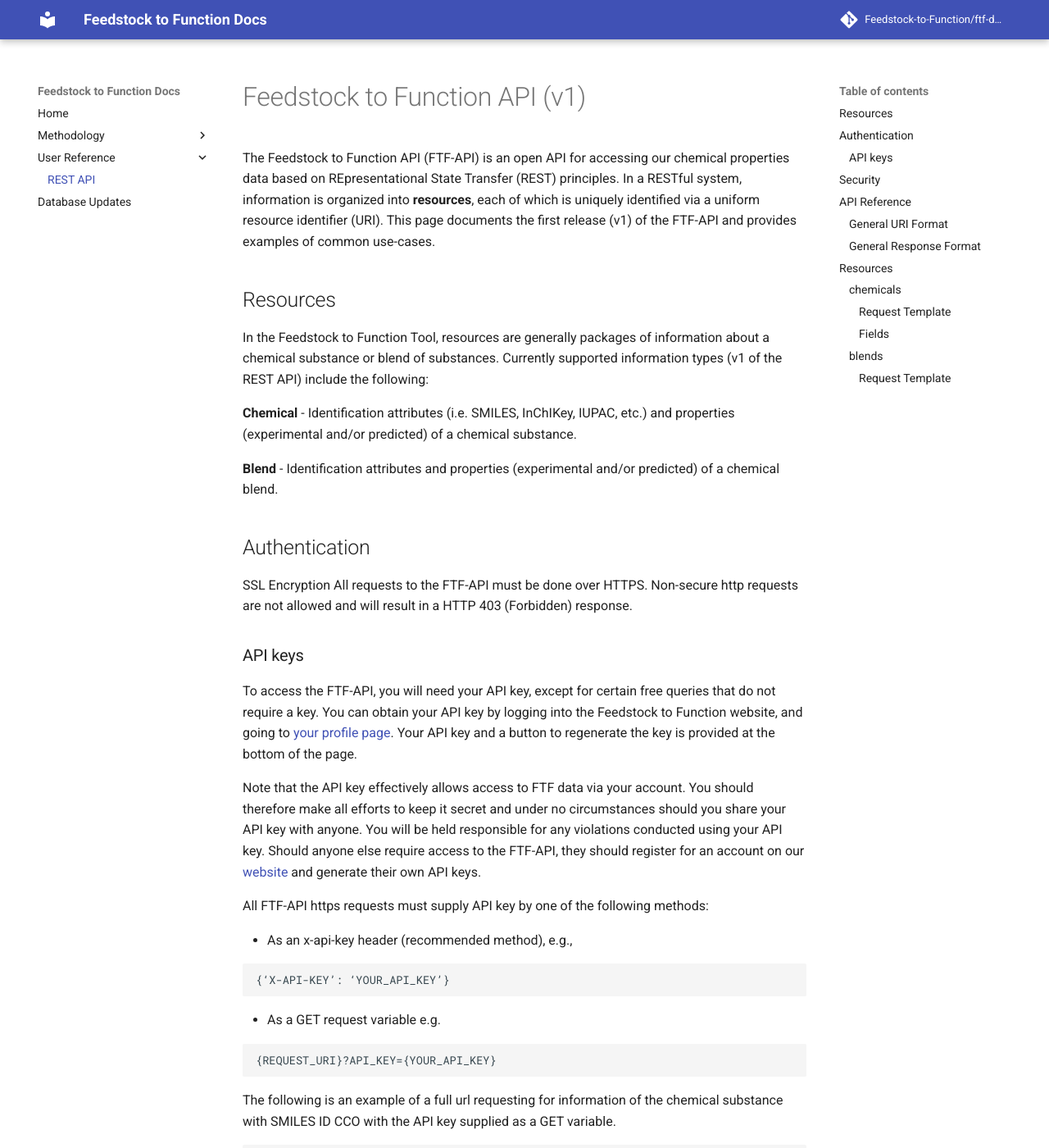
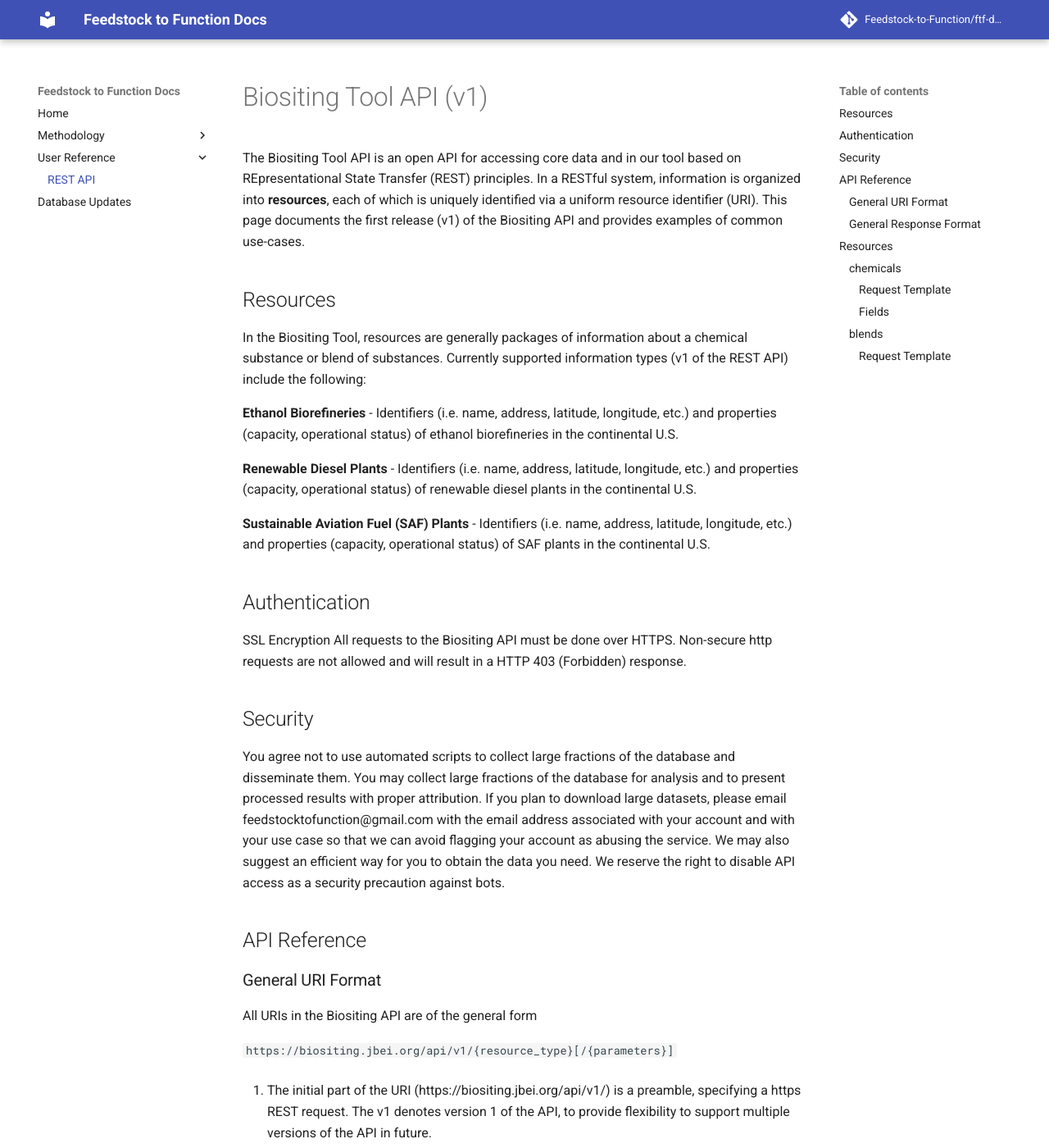
Before and after one commit to tylerhuntington/biositing-docs, an MkDocs documentation site: the page built from docs/user-guide/rest-api.md, in a window 1280 px wide and 1400 px high. Shown: the whole window at 82% size. Built offline with MkDocs 1.6.1 and Material for MkDocs 9.7.7, drawn with Linux system fonts in a browser that asks for light colours; comment, search, counter and statistics services are not loaded; some of the changed text lies outside the part shown.

Commit message:
Start working on docs.

````diff
--- a/docs/user-guide/rest-api.md
+++ b/docs/user-guide/rest-api.md
@@ -1,48 +1,51 @@
-# Feedstock to Function API (v1)
+# Biositing Tool API (v1)
 
-The Feedstock to Function API (FTF-API) is an open API for accessing
-our chemical properties data
+The Biositing Tool API is an open API for accessing
+core data and in our tool
 based on REpresentational State Transfer (REST) principles. In a RESTful system,
 information is organized into **resources**, each of which is uniquely
 identified via a uniform resource identifier (URI). This page documents the
-first release (v1) of the FTF-API and provides examples of common use-cases.
+first release (v1) of the Biositing API and provides examples of common use-cases.
 
 
 <!---
-(While the FTF-API is designed to be code base agnostic and can conceivably be
+(While the Biositing API is designed to be code base agnostic and can conceivably be
 used
 with any programming language supporting basic http requests, a convenient
-wrapper to MAPI has been implemented in the [Python Materials Genomics
+wrapper to the API has been implemented in the [Python Materials Genomics
 (pymatgen)](http://pypi.python.org/pypi/pymatgen) library to facilitate
-researchers in using the MAPI. Please see the [#pymatgen
+researchers in using the API. Please see the [#pymatgen
 wrapper](#pymatgen-wrapper) section.
 --->
 
 ## Resources
-In the Feedstock to Function Tool, resources are generally packages of
+In the Biositing Tool, resources are generally packages of
 information about a chemical substance or blend of substances. Currently
 supported information types (v1 of the REST API) include the following:
 
-**Chemical** - Identification attributes (i.e. SMILES, InChIKey, IUPAC, etc.)
-and properties (experimental and/or predicted) of a chemical
-substance.
+**Ethanol Biorefineries** - Identifiers (i.e. name, address, latitude, longitude, etc.)
+and properties (capacity, operational status) of ethanol biorefineries in the continental U.S.
 
-**Blend** - Identification attributes
-and properties (experimental and/or predicted) of a chemical blend.
+**Renewable Diesel Plants** - Identifiers (i.e. name, address, latitude, longitude, etc.)
+and properties (capacity, operational status) of renewable diesel plants in the continental U.S.
+
+**Sustainable Aviation Fuel (SAF) Plants** - Identifiers (i.e. name, address, latitude, longitude, etc.)
+and properties (capacity, operational status) of SAF plants in the continental U.S.
 
 ## Authentication
 
-SSL Encryption All requests to the FTF-API must be done over HTTPS.
+SSL Encryption All requests to the Biositing API must be done over HTTPS.
 Non-secure http requests are not allowed and will result in a HTTP 403
 (Forbidden) response.
 
 
+<!---
 ### API keys
 
-To access the FTF-API, you will need your API key, except for certain free
+To access the Biositing API, you will need your API key, except for certain free
 queries that do not require a key. You can obtain your API key by logging into
-the Feedstock to Function website, and going to
-[your profile page](https://feedstock-to-function.lbl.gov/accounts/change).
+the Biositing website, and going to
+[your profile page](https://biositing.jbei.org/accounts/change).
 Your API key and a button to
 regenerate the key is provided at the bottom of the page.
 
@@ -50,11 +53,11 @@
 your account. You should therefore make all efforts to keep it secret and under
 no circumstances should you share your API key with anyone. You will be held
 responsible for any violations conducted using your API key. Should anyone else
-require access to the FTF-API, they should register for an
-account on our [website](https://feedstock-to-function.lbl.gov/accounts/create)
+require access to the Biositing API, they should register for an
+account on our [website](https://biositing.jbei.org/accounts/create)
 and generate their own API keys.
 
-All FTF-API https requests must supply API key by one of the following methods:
+All Biositing API https requests must supply API key by one of the following methods:
 
 * As an x-api-key header (recommended method), e.g.,
 ```
@@ -70,8 +73,10 @@
 supplied as a GET variable.
 
 ```
-https://feedstock-to-function.lbl.gov/api/v1/chemicals/?smiles=CCO&API_KEY={YOUR_API_KEY}
+https://biositing.jbei.org/api/v1/chemicals/?smiles=CCO&API_KEY={YOUR_API_KEY}
 ```
+
+--->
 
 ## Security
 
@@ -82,18 +87,18 @@
 with the email address associated with your account and with your use case so
 that we can avoid flagging your account as abusing the service. We may also
 suggest an efficient way for you to obtain the data you need. We reserve the
-right to disable API keys as a security precaution against bots.
+right to disable API access as a security precaution against bots.
 
 
 ## API Reference
 
 ### General URI Format
 
-All URIs in the FTF-API are of the general form
+All URIs in the Biositing API are of the general form
 
-`https://feedstock-to-function.lbl.gov/api/v1/{resource_type}[/{parameters}]`
+`https://biositing.jbei.org/api/v1/{resource_type}[/{parameters}]`
 
-1. The initial part of the URI (https://feedstock-to-function.lbl.gov/api/v1/)
+1. The initial part of the URI (https://biositing.jbei.org/api/v1/)
 is a preamble, specifying a https REST request.
 The v1 denotes version 1 of the API,
 to provide flexibility to support multiple versions of the API in future.
@@ -108,7 +113,7 @@
 
 ### General Response Format
 
-All responses from the FTF-API are in the JavaScript Object Notation
+All responses from the Biositing API are in the JavaScript Object Notation
 (JSON). XML is not supported currently. The responses generally are of the
 following form:
 
@@ -133,7 +138,7 @@
 
 #### Request Template
 ```
-GET https://feedstock-to-function.lbl.gov/api/v1/chemicals/?{IDENTIFIER}={VALUE}[&fields={FIELD_1,FIELD_2,FIELD_3,...}]
+GET https://biositing.jbei.org/api/v1/chemicals/?{IDENTIFIER}={VALUE}[&fields={FIELD_1,FIELD_2,FIELD_3,...}]
 ```
 
 Obtain chemical substance data based on an identifier. The response is always a
@@ -142,7 +147,7 @@
 For example, the following query will return the chemical substance
 with the SMILES ID CCO (ethanol):
 ```
-GET https://feedstock-to-function.lbl.gov/api/v1/chemicals/?smiles=CCO
+GET https://biositing.jbei.org/api/v1/chemicals/?smiles=CCO
 ```
 Note that since no fields were specified in the optional `fields` portion of the
 query string, this request will yield a response that include all attributes
@@ -151,7 +156,7 @@
 could specify these fields of interest in the query as such:
 
 ```
-GET https://feedstock-to-function.lbl.gov/api/v1/chemicals/?smiles=CCO&fields=formula,iupac,inchi
+GET https://biositing.jbei.org/api/v1/chemicals/?smiles=CCO&fields=formula,iupac,inchi
 ```
 
 #### Fields
@@ -341,5 +346,5 @@
 
 #### Request Template
 ```
-GET https://feedstock-to-function.lbl.gov/api/v1/blends/?{IDENTIFIER}={VALUE}[&fields={FIELD_1,FIELD_2,FIELD_3,...}]
+GET https://biositing.jbei.org/api/v1/blends/?{IDENTIFIER}={VALUE}[&fields={FIELD_1,FIELD_2,FIELD_3,...}]
 ```
````
